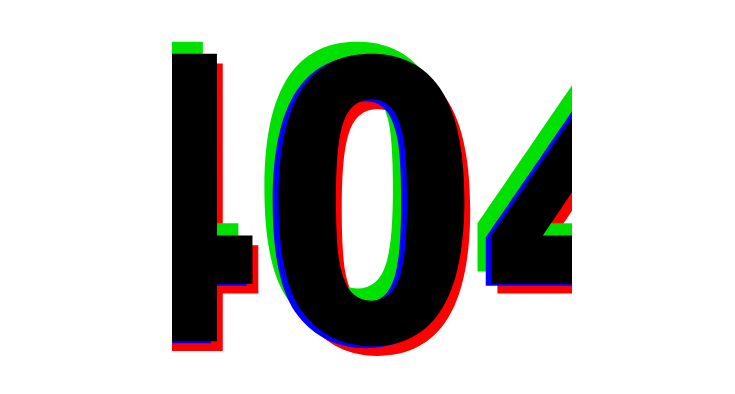
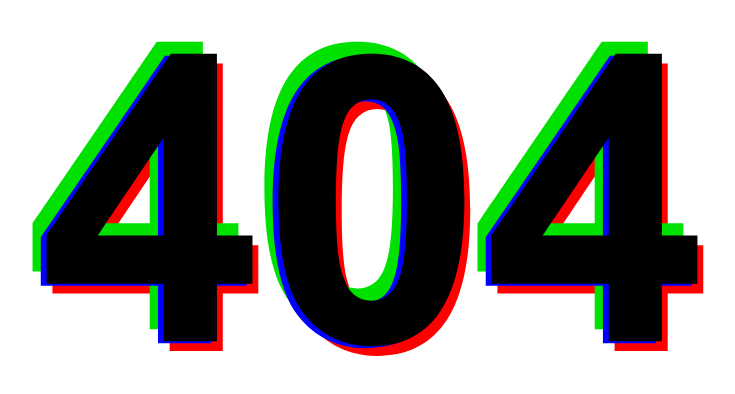
Before and after one commit to ToyPJ-MC/abandoned-pets-fe, a React (Vite) app: page /KakaoLogin in a window 1280 px wide. Shown: the top 394 px of the page, without its empty margins (268-1003 px from the left). Built offline with nearby package versions, Linux system fonts and the light colour scheme.

Commit message:
fix: error animation 가운데 정렬

```diff
--- a/src/pages/Errorpage.tsx
+++ b/src/pages/Errorpage.tsx
@@ -3,6 +3,7 @@ import Lottie from "react-lottie";
 
 const Errorpage = () => {
   return (
+    <div className="grid place-items-center">
       <Lottie
         options={{
           loop: true,
@@ -13,9 +14,10 @@ const Errorpage = () => {
           },
         }}
         height={400}
-      width={400}
+        width={800}
         isClickToPauseDisabled
       />
+    </div>
   );
 };
 export default Errorpage;
```
Lines whose indentation alone changed are shown as unchanged.
